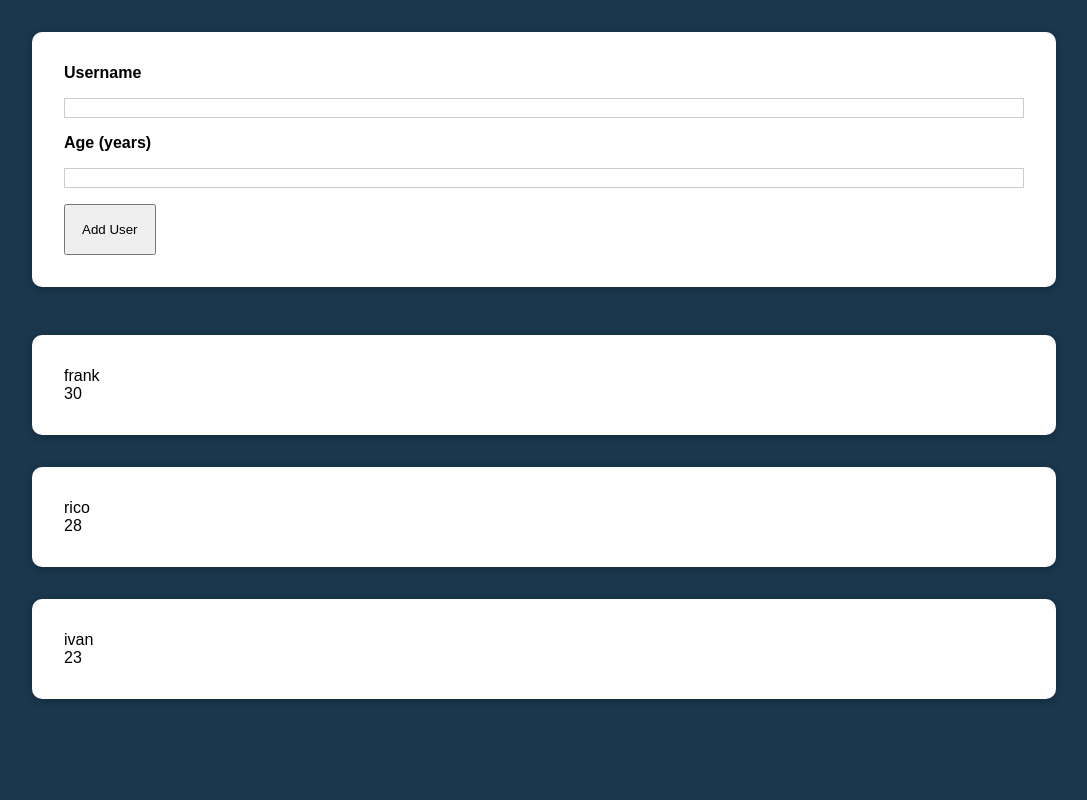
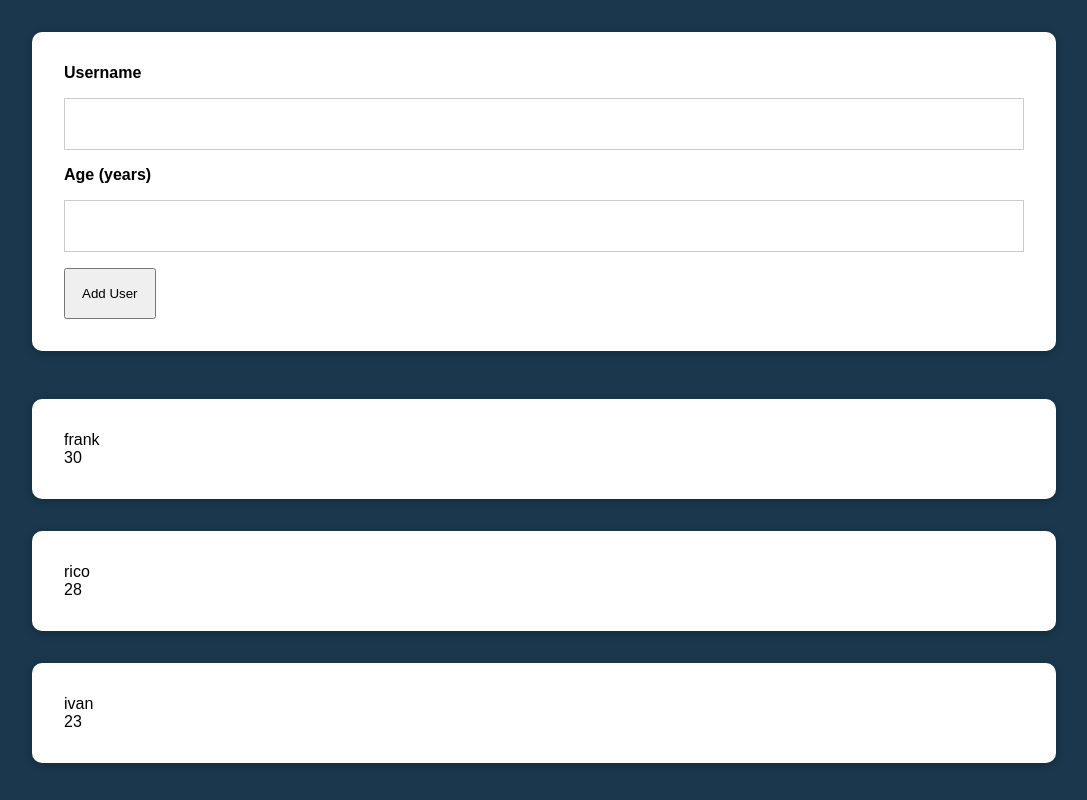
Before and after one commit to allanlalangan/users-list, a React (Create React App) app: page / in a window 1280 px wide. Shown: the whole page, without its empty margins (96-1183 px from the left). Built offline with nearby package versions, Linux system fonts and the light colour scheme.

Commit message:
added isInputValid state to AddUser component. username and age labels and input border turns red to indicate empty input field

```diff
--- a/src/App.js
+++ b/src/App.js
@@ -4,19 +4,18 @@ import AddUser from './components/Users/AddUser';
 import UsersList from './components/Users/UsersList';
 import usersData from './components/Users/data/users';
 
-
 const App = () => {
-  const [users, setUsers] = useState(usersData);
+  const [usersList, setUsers] = useState(usersData);
   const addUserHandler = (newUser) => {
-    setUsers((prevState) => {
-      return [newUser, ...prevState];
+    setUsers((prevUsers) => {
+      return [newUser, ...prevUsers];
     });
   }
 
   return (
     <Wrapper>
       <AddUser onAddUser={addUserHandler}/>
-      <UsersList users={users}/>
+      <UsersList users={usersList}/>
     </Wrapper>
   )
 }
--- a/src/components/UI/Card.js
+++ b/src/components/UI/Card.js
@@ -8,5 +8,4 @@ const Card = (props) => {
     </div>
   )
 }
-
 export default Card
--- a/src/components/Users/AddUser.js
+++ b/src/components/Users/AddUser.js
@@ -1,5 +1,5 @@
 import React, { useState } from 'react';
-import classes from './AddUser.module.css';
+import formControls from './AddUser.module.css';
 import Card from '../UI/Card';
 import Button from '../UI/Button';
 import ErrorModal from '../UI/ErrorModal';
@@ -8,13 +8,16 @@ import ErrorModal from '../UI/ErrorModal';
 const AddUser = (props) => {
   const [enteredUsername, setEnteredUsername] = useState('');
   const [enteredAge, setEnteredAge] = useState('');
+  const [isInputValid, setIsInputValid] = useState(true)
 
   const submitHandler = (e) => {
     e.preventDefault();
     if (enteredUsername.trim().length === 0 || enteredAge.trim().length === 0) {
+      setIsInputValid(false);
       return
     }
     if (+enteredAge < 1) {
+      setIsInputValid(false);
       return
     }
 
@@ -29,26 +32,39 @@ const AddUser = (props) => {
     setEnteredAge('');
   }
 
+  const usernameInputChangeHandler = (e) => {
+    if (enteredUsername.trim().length > 0) {
+      setIsInputValid(true);
+    }
+    setEnteredUsername(e.target.value);
+  };
+  const ageInputChangeHandler = (e) => {
+    if (enteredAge.trim().length > 0) {
+      setIsInputValid(true);
+    }
+    setEnteredAge(e.target.value);
+  };
+
   return (
-    <Card className={classes.input}>
-      <form onSubmit={submitHandler}>
+    <form onSubmit={submitHandler}>
+      <Card className={`${formControls.input} ${!isInputValid ? formControls.invalid : ''}`}>
         <label htmlFor="username">Username</label>
         <input
           type="text"
           id="username"
           value={enteredUsername}
-          onChange={(e) => {setEnteredUsername(e.target.value)}}
+          onChange={usernameInputChangeHandler}
         />
         <label htmlFor="age">Age (years)</label>
         <input
           type="age"
           id="age"
           value={enteredAge}
-          onChange={(e) => {setEnteredAge(e.target.value)}}
+          onChange={ageInputChangeHandler}
         />
         <Button type="submit">Add User</Button>
-      </form>
-    </Card>
+      </Card>
+    </form>
   )
 }
 
--- a/src/components/Users/AddUser.module.css
+++ b/src/components/Users/AddUser.module.css
@@ -17,6 +17,7 @@
   display: block;
   width: 100%;
   border: 1px solid #ccc;
+  padding: 1rem;
   margin-bottom: 1rem;
 }
 
@@ -24,3 +25,11 @@
   outline: none;
   border-color: #4f005f;
 }
+
+.input.invalid input {
+  border: solid 1px rgba(255, 0, 0, 0.5);
+}
+
+.input.invalid label {
+  color: red;
+}
```
